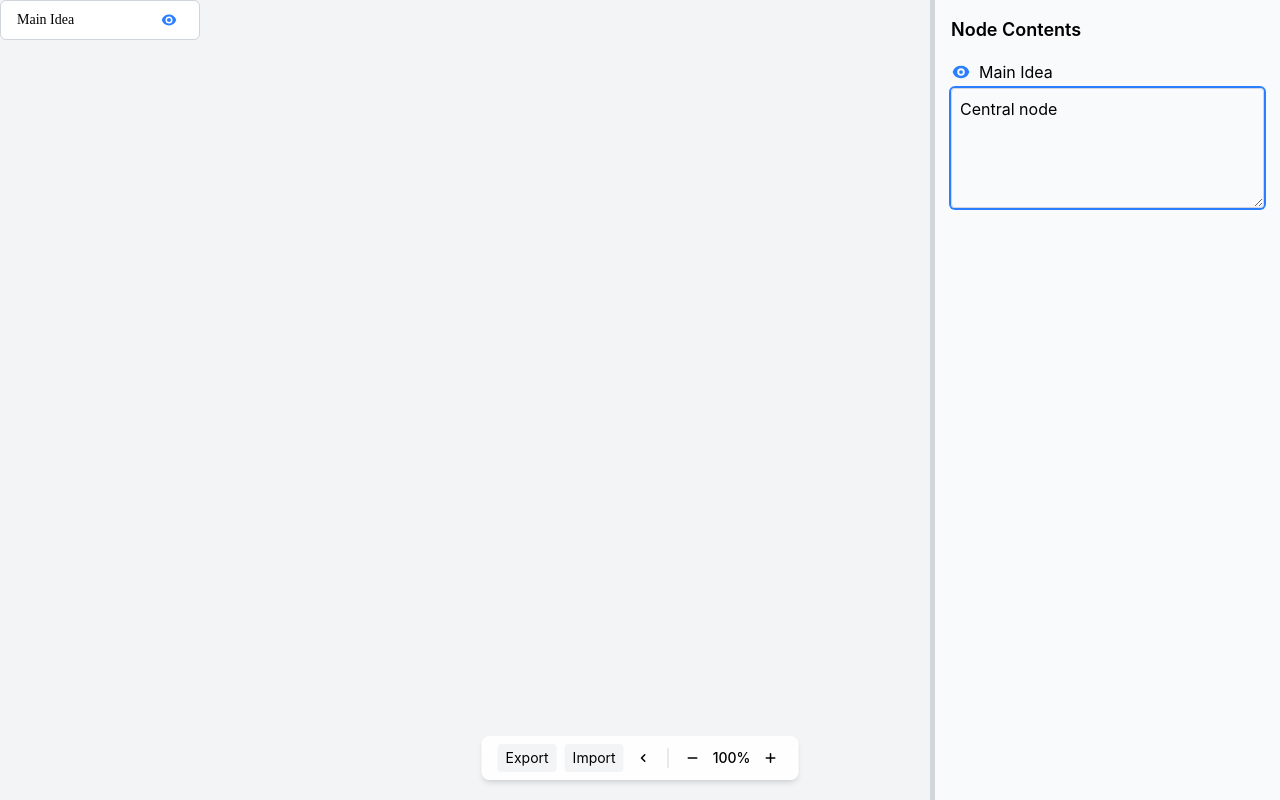
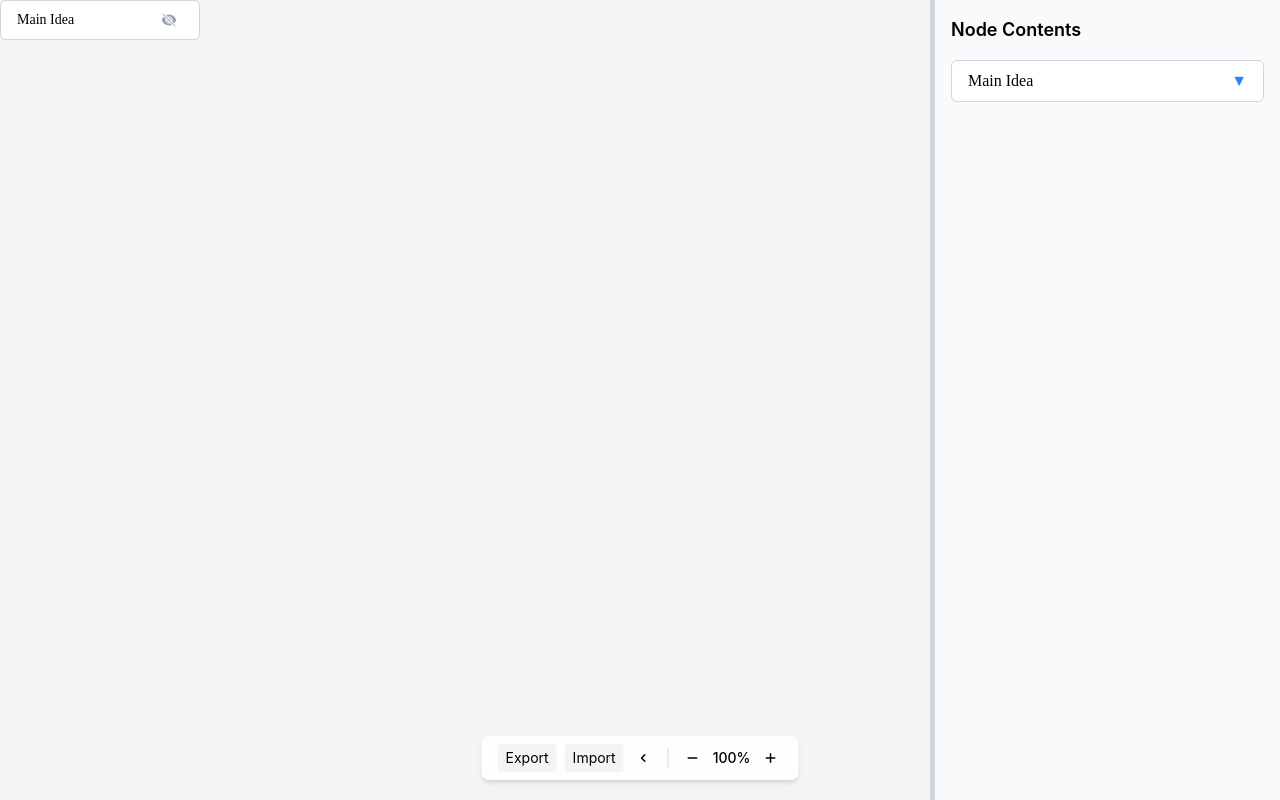
Before and after one commit to hoang-10n/mindmap, a React (Vite) app: page / in a window 1280 px wide. Both pictures are taken after a click on the button 169 px from the left and 20 px from the top of the page. Built offline with nearby package versions, Linux system fonts and the light colour scheme.

Commit message:
add panel node and show/hide node in panel

```diff
--- a/src/components/Canvas.tsx
+++ b/src/components/Canvas.tsx
@@ -7,7 +7,8 @@ export function Canvas({
     offset,
     selectedNodeId,
     setSelectedNodeId,
-    onOpenNode,
+    handleToggleNode,
+    openNodes,
 }: any) {
     return (
         <>
@@ -49,7 +50,8 @@ export function Canvas({
                                 layout={node}
                                 selected={selectedNodeId === node.data.id}
                                 onSelect={setSelectedNodeId}
-                                handleOpenNode={onOpenNode}
+                                handleToggleNode={handleToggleNode}
+                                openNodes={openNodes}
                             />
                         </div>
                     ))}
--- a/src/components/ContentPanel.tsx
+++ b/src/components/ContentPanel.tsx
@@ -1,12 +1,16 @@
 import { useState, useRef } from "react";
-import { EyeIcon, PlusIcon } from "@heroicons/react/16/solid";
-import type { ContentPanelProps } from "../types/mindMapTypes";
+import type { NodeData } from "../types/mindMapTypes";
+import PanelNode from "./PanelNode";
+
+type ContentPanelProps = {
+  openNodes: { [id: string]: NodeData };
+  activeNodeId: string | null; // node currently opened in the panel
+  handleChange: (nodeId: string, content: string) => void;
+};
 
 export function ContentPanel({
-  nodes,
-  activeNodeId,
-  onOpen,
-  onChange,
+  openNodes,
+  handleChange: handleChange,
 }: ContentPanelProps) {
   const [width, setWidth] = useState(350);
   const isResizing = useRef(false);
@@ -54,29 +58,12 @@ export function ContentPanel({
       <div className="flex-1 p-4 overflow-y-auto">
         <h3 className="text-lg font-semibold mb-4">Node Contents</h3>
 
-        {Object.values(nodes).map((node) => (
-          <div key={node.id} className="mb-4">
-            <button
-              onClick={() => onOpen(node.id)}
-              className="flex items-center gap-2 mb-1 text-left hover:text-blue-600"
-            >
-              {node.content ? (
-                <EyeIcon className="w-5 h-5 text-blue-500" />
-              ) : (
-                <PlusIcon className="w-5 h-5 text-blue-500" />
-              )}
-              <span>{node.label}</span>
-            </button>
-
-            {activeNodeId === node.id && (
-              <textarea
-                value={node.content || ""}
-                onChange={(e) => onChange(node.id, e.target.value)}
-                autoFocus
-                className="w-full min-h-30 resize-y border border-gray-300 rounded p-2 focus:outline-none focus:ring-2 focus:ring-blue-500"
-              />
-            )}
-          </div>
+        {Object.values(openNodes).map((node) => (
+          <PanelNode
+            key={node.id}
+            node={node}
+            onChange={handleChange}
+          />
         ))}
       </div>
     </div>
--- a/src/components/Control.tsx
+++ b/src/components/Control.tsx
@@ -7,8 +7,8 @@ import {
 
 export function Controls({
     zoom,
-    onExport,
-    onImport,
+    handleExport,
+    handleImport,
     showPanel,
     togglePanel,
 }: any) {
@@ -16,7 +16,7 @@ export function Controls({
 
       <div className="absolute bottom-5 left-1/2 -translate-x-1/2 flex items-center gap-2 bg-white/90 px-4 py-2 rounded-lg shadow-md z-10">
         <button
-          onClick={onExport}
+          onClick={handleExport}
           className="px-2 py-1 text-sm bg-gray-100 rounded hover:bg-gray-200"
         >
           Export
@@ -27,7 +27,7 @@ export function Controls({
           <input
             type="file"
             accept="application/json"
-            onChange={onImport}
+            onChange={handleImport}
             className="hidden"
           />
         </label>
--- a/src/components/CustomNode.tsx
+++ b/src/components/CustomNode.tsx
@@ -3,25 +3,29 @@ import {
   NODE_WIDTH,
   NODE_HEIGHT,
 } from "../types/mindMapConst";
-import type { NodeLayout } from "../types/mindMapTypes";
-import { EyeIcon } from "@heroicons/react/24/solid";
+import type { NodeData, NodeLayout } from "../types/mindMapTypes";
+import { EyeIcon, EyeSlashIcon } from "@heroicons/react/24/solid";
 
 export type NodeUIProps = {
   selected: boolean;
   onSelect: (id: string) => void;
   layout: NodeLayout;
-  handleOpenNode: (id: string) => void;
+  handleToggleNode: (node: NodeData) => void;
+  openNodes: Record<string, boolean>;
 };
 
 export function CustomNode({
   layout,
   selected,
   onSelect,
-  handleOpenNode,
+  handleToggleNode,
+  openNodes,
 }: NodeUIProps) {
   const [editing, setEditing] = useState<boolean>(false);
   const [value, setValue] = useState<string>(layout.data.label);
   const inputRef = useRef<HTMLInputElement | null>(null);
+
+  const isOpen = !!openNodes[layout.data.id];
 
   useEffect(() => {
     if (editing && inputRef.current) {
@@ -31,7 +35,7 @@ export function CustomNode({
 
   const handleBlurOrEnter = () => {
     setEditing(false);
-    layout.data.onChange?.(value, layout.data.id);
+    layout.data.handleChange?.(value, layout.data.id);
   };
 
   const handleKeyDown = (e: React.KeyboardEvent<HTMLInputElement>) => {
@@ -45,7 +49,10 @@ export function CustomNode({
       className={`absolute flex items-center justify-between px-4
         rounded-md bg-white cursor-pointer select-none
         font-['Times_New_Roman',serif]
-        ${selected ? "border-2 border-blue-500" : "border border-gray-300"}
+        ${selected
+          ? "border-2 border-blue-500"
+          : "border border-gray-300"
+        }
         hover:border-blue-400`}
       style={{
         height: NODE_HEIGHT,
@@ -59,7 +66,7 @@ export function CustomNode({
           onChange={(e) => setValue(e.target.value)}
           onBlur={handleBlurOrEnter}
           onKeyDown={handleKeyDown}
-          className="flex-1 h-full bg-transparent outline-none border-b border-black text-sm font-['Times_New_Roman',serif]"
+          className="flex-1 h-[80%] bg-transparent outline-none border-b border-black text-sm font-['Times_New_Roman',serif] my-1"
         />
       ) : (
         <>
@@ -70,12 +77,20 @@ export function CustomNode({
           <button
             onClick={(e) => {
               e.stopPropagation();
-              handleOpenNode(layout.data.id);
+              handleToggleNode(layout.data);
             }}
             className="ml-3 p-1.5 rounded hover:bg-gray-100"
-            title="Open node"
+            title="Toggle node"
           >
-            <EyeIcon className="w-4 h-4 text-blue-500" />
+            {isOpen ? (
+              <EyeSlashIcon
+                className="w-4 h-4 text-gray-400"
+              />
+            ) : (
+              <EyeIcon
+                className="w-4 h-4 text-blue-500"
+              />
+            )}
           </button>
         </>
       )}
--- a/src/components/MindMap.tsx
+++ b/src/components/MindMap.tsx
@@ -1,6 +1,6 @@
 import { useRef, useState } from "react";
 import { useMindMap } from "../hooks/useMindMap";
-import type { NodeLayout } from "../types/mindMapTypes";
+import type { NodeData, NodeLayout } from "../types/mindMapTypes";
 import { usePan } from "../features/mindmap/usePan";
 import { useZoom } from "../features/mindmap/useZoom";
 import { useImportExport } from "../features/mindmap/useImportExport";
@@ -19,7 +19,7 @@ const initialNodes: NodeLayout[] = [
       parentId: "",
       label: "Main Idea",
       content: "Central node",
-      onChange: () => { },
+      handleChange: () => { },
     },
   },
 ];
@@ -35,9 +35,24 @@ export default function MindMap() {
   const io = useImportExport(nodes, setNodes);
 
   const [showContentPanel, setShowContentPanel] = useState(true);
-  const [activeNodeId, setActiveNodeId] = useState<string | null>(null);
 
-  const handleOpenNode = (id: string) => setActiveNodeId(id);
+  const [openNodes, setOpenNodes] = useState<Record<string, NodeData>>({});
+
+  const handleToggleNode = (node: NodeData) => {
+    setOpenNodes((prev) => {
+      const next = { ...prev };
+
+      const id = node.id;
+
+      if (next[id]) {
+        delete next[id]; // remove
+      } else {
+        next[id] = node
+      }
+
+      return next;
+    });
+  };
 
   const handleChange = (nodeId: string, content: string) => {
     setNodes((nds: any[]) =>
@@ -61,28 +76,27 @@ export default function MindMap() {
         offset={pan.offset}
         selectedNodeId={selectedNodeId}
         setSelectedNodeId={setSelectedNodeId}
-        onOpenNode={handleOpenNode}
+        handleToggleNode={handleToggleNode}
+        openNodes={openNodes}
       />
 
       <Controls
         zoom={zoom}
-        onExport={io.handleExport}
-        onImport={io.handleImport}
+        handleExport={io.handleExport}
+        handleImport={io.handleImport}
         showPanel={showContentPanel}
         togglePanel={() => setShowContentPanel((p) => !p)}
       />
 
       <div
         data-no-drag
-        className={`z-10 pointer-events-auto h-full min-w-80 transition-transform duration-300 ease-in-out ${showContentPanel ? "translate-x-0" : "translate-x-full"}`}
+        className={`z-10 pointer-events-auto h-full min-w-80 transition-transform duration-300 ease-in-out ${showContentPanel ? "translate-x-0" : "translate-x-full"
+          }`}
       >
         <ContentPanel
-          activeNodeId={activeNodeId}
-          onOpen={handleOpenNode}
-          onChange={handleChange}
-          nodes={Object.fromEntries(
-            nodes.map(node => [node.data.id, node.data])
-          )}
+          openNodes={openNodes}
+          activeNodeId={selectedNodeId}
+          handleChange={handleChange}
         />
       </div>
     </div>
--- /dev/null
+++ b/src/components/PanelNode.tsx
@@ -0,0 +1,42 @@
+import { useState } from "react";
+import type { NodeData } from "../types/mindMapTypes";
+
+type Props = {
+  node: NodeData;
+  onChange: (nodeId: string, content: string) => void;
+};
+
+export default function PanelNode({ node, onChange: handleChange }: Props) {
+  const [showContent, setShowContent] = useState(false);
+
+  return (
+    <div className="w-full flex flex-col space-y-2">
+      {/* Label/Button */}
+      <button
+        type="button"
+        onClick={() => setShowContent(!showContent)}
+        className={`w-full flex justify-between items-center px-4 py-2
+                    bg-white border border-gray-300 rounded-md
+                    hover:border-blue-400 focus:outline-none focus:ring-2 focus:ring-blue-500
+                    font-['Times_New_Roman',serif]`}
+      >
+        <span className="truncate">{node.label}</span>
+        <span className="ml-2 text-blue-500">{showContent ? "▲" : "▼"}</span>
+      </button>
+
+      {/* Textarea (outside the button) */}
+      <div
+        className={`w-full transition-all duration-300 overflow-hidden
+                    ${showContent ? "max-h-40 opacity-100" : "max-h-0 opacity-0"}`}
+      >
+        <textarea
+          value={node.content || ""}
+          onChange={(e) => handleChange(node.id, e.target.value)}
+          autoFocus={showContent}
+          className="w-full border border-gray-300 rounded-md p-2
+                     resize-none focus:outline-none focus:ring-2 focus:ring-blue-500"
+        />
+      </div>
+    </div>
+  );
+}
--- a/src/hooks/useMindMap.ts
+++ b/src/hooks/useMindMap.ts
@@ -44,15 +44,17 @@ export const useMindMap = (initialNodes: NodeLayout[]) => {
       const parentExists = nds.some((n) => n.data.id === selectedNodeId);
       const parentId = parentExists ? (selectedNodeId as string) : "root";
 
+      const generateUniqueId = generateId();
+
       // 2. Create the new node with a guaranteed UNIQUE ID
       const newNode: NodeLayout = {
         data: {
-          id: generateId(),
-          label: "New Node",
+          id: generateUniqueId,
+          label: generateUniqueId,
           content:
             "This is this node's content. Click the edit button to change it.",
           parentId: parentId,
-          onChange: handleNodeLabelChange,
+          handleChange: handleNodeLabelChange,
         },
         position: { x: 0, y: 0 },
         combinedHeight: 50,
--- a/src/types/mindMapTypes.ts
+++ b/src/types/mindMapTypes.ts
@@ -3,7 +3,7 @@ export type NodeData = {
   label: string;
   content?: string;
   parentId?: string;
-  onChange?: (value: string, id: string) => void;
+  handleChange?: (value: string, id: string) => void;
 };
 
 export type NodeLayout = {
@@ -11,10 +11,3 @@ export type NodeLayout = {
   position: { x: number; y: number };
   combinedHeight: number;
 };
-
-export type ContentPanelProps = {
-  nodes: { [id: string]: NodeData };
-  activeNodeId: string | null; // node currently opened in the panel
-  onOpen: (nodeId: string) => void; // open node block
-  onChange: (nodeId: string, content: string) => void;
-};
--- a/src/utils/treeIO.ts
+++ b/src/utils/treeIO.ts
@@ -64,7 +64,7 @@ export const importTree = (tree: ExportNode): NodeLayout[] => {
         parentId: parentId || "",
         label: node.label,
         content: node.content || "",
-        onChange: () => { },
+        handleChange: () => { },
       },
     });
 
```
